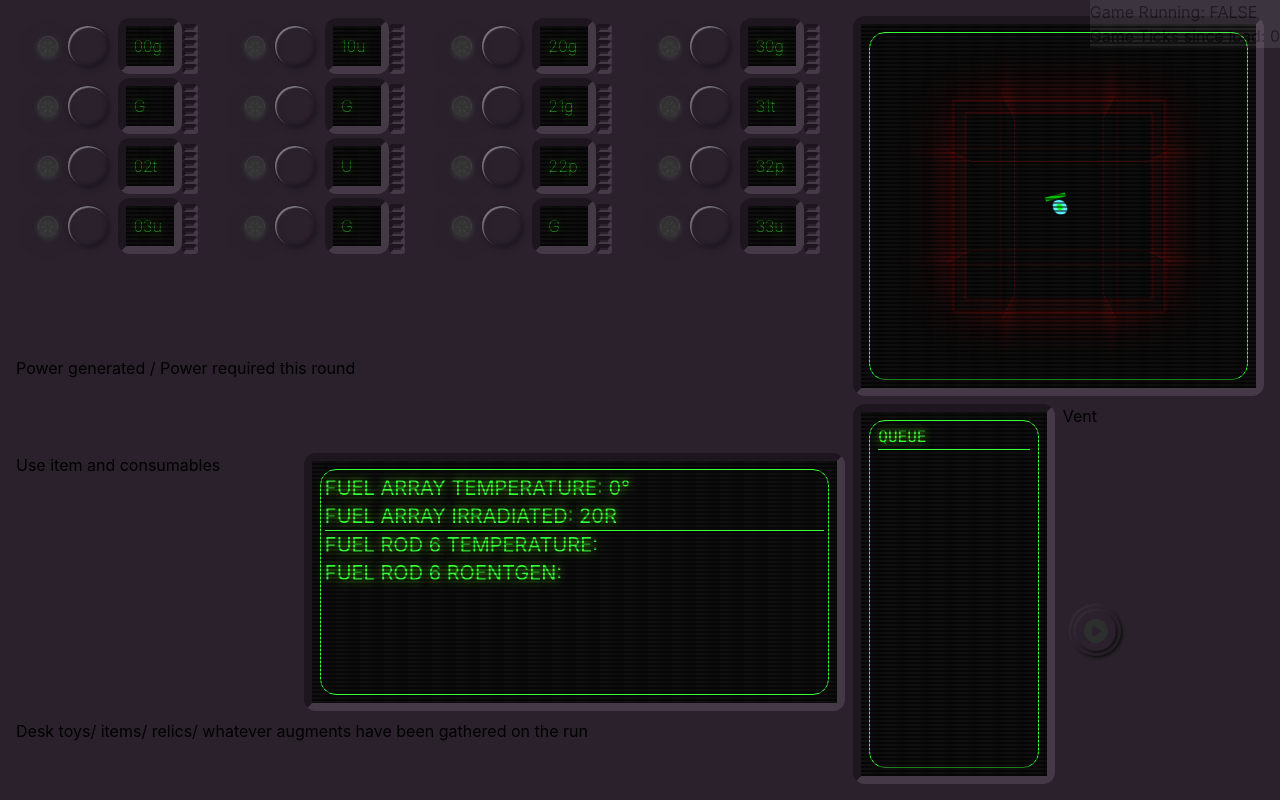
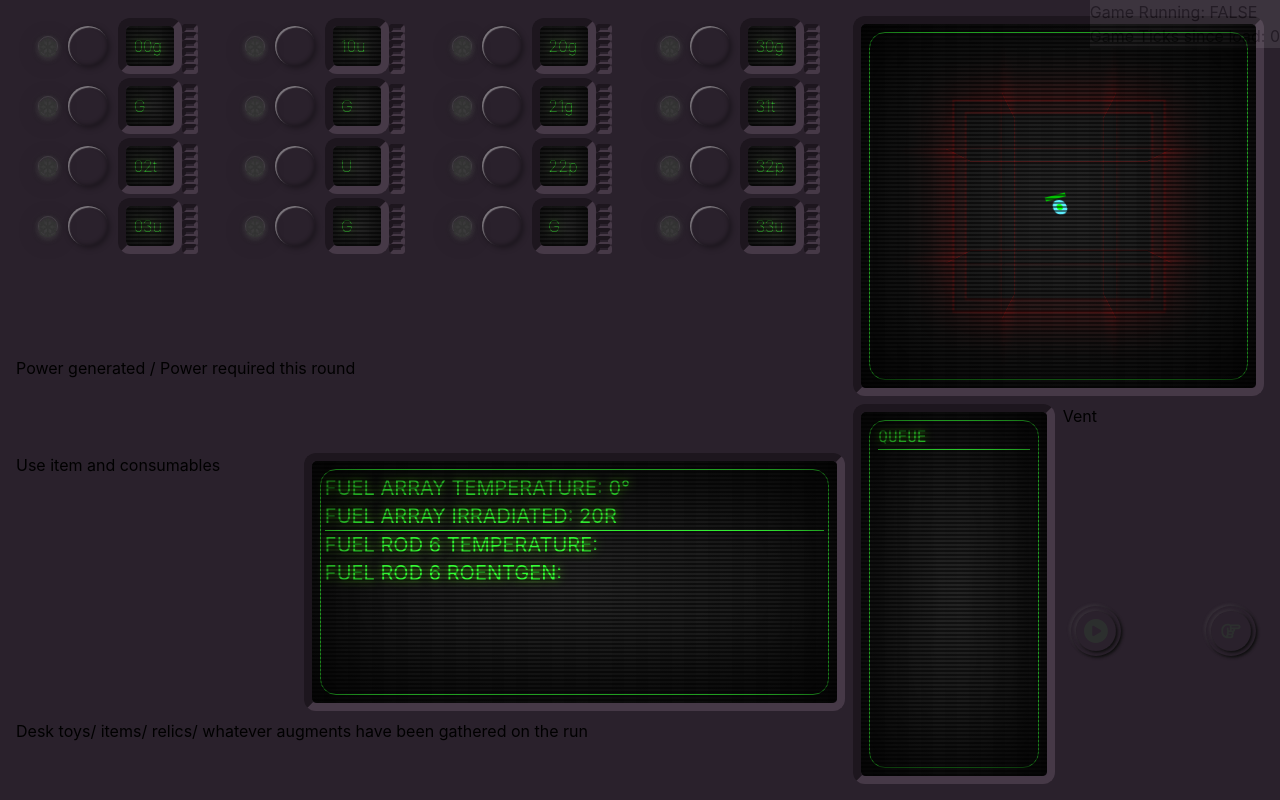
Before and after one commit to christophercurtisdev/ReactorSim, a React (Vite) app: page / in a window 1280 px wide. Built offline with nearby package versions, Linux system fonts and the light colour scheme.

Commit message:
I need to fiddle with some engine work but I just dont want to so I made a nice screen vignette and forced perspective for the rounded crt screen + round variable

```diff
--- a/src/Components/ControlPanels/FuelRodSwitchComponent.tsx
+++ b/src/Components/ControlPanels/FuelRodSwitchComponent.tsx
@@ -1,6 +1,5 @@
 import { useEffect, useState } from 'react';
 import Game from '../../Core/Game';
-import FuelType from '../../Core/TypeLists/FuelType';
 import FuelRod from '../../Reactor/Objects/FuelRod';
 import NixieHtmlEntity from '../Partials/NixieHtmlEntityComponent';
 import FuelRodStatus from '../../Core/TypeLists/FuelRodStatus';
@@ -66,7 +65,7 @@ export default function FuelRodSwitchComponent({fuelRod}: {fuelRod: FuelRod}) {
                 <span className='fuel-indicator-bar lit rounded border-4 border-t-mauve-900 border-l-mauve-900 border-b-mauve-700 border-r-mauve-700 w-4 top-12'></span>
             </div>
             <div className='w-16'>
-                <CRTCopmonent content={labelDisplay} border={false} />
+                <CRTCopmonent content={labelDisplay} border={false} vignette={false} />
             </div>
             <label className="tgl-43">
                 <input className="tgl-43__input" type="checkbox" onChange={onSwitchToggle} />
--- a/src/Components/ControlPanels/MenuButtonsComponent.tsx
+++ b/src/Components/ControlPanels/MenuButtonsComponent.tsx
@@ -17,6 +17,10 @@ export default function MenuButtonsComponent() {
         return Game.getInstance().getIsRunning() ? pauseGame() : resumeGame();
     }
 
+    function newRound() {
+        return Game.getInstance().newRound();
+    }
+
     useEffect(() => {
         // Subscribe to stop start updates
         const unsubscribeFromStopStartUpdates = Game.getInstance().listenToStopStartEvents((isRunning) => {
@@ -30,10 +34,12 @@ export default function MenuButtonsComponent() {
     }, []);
 
     let playSvg = (<svg xmlns="http://www.w3.org/2000/svg" viewBox="0 0 24 24"><title>Layer 1</title><path fill="#44aa44" d="M0 11.95C0 5.35 5.35 0 11.95 0S23.9 5.35 23.9 11.95 18.55 23.9 11.95 23.9 0 18.55 0 11.95m8.79-5.09c-.35.2-.57.57-.57.98v8.22c0 .41.22.78.57.98s.78.19 1.13-.02l6.72-4.11c.33-.21.54-.56.54-.96 0-.39-.21-.75-.54-.96L9.92 6.88c-.35-.21-.78-.22-1.13-.02v.01z"/></svg>);
+    let nextSvg = (<svg xmlns="http://www.w3.org/2000/svg" viewBox="0 0 640 640"><path fill="#44aa44" d="M512 192L334.4 192C335.4 197.2 336 202.5 336 208L336 224L512 224C520.8 224 528 216.8 528 208C528 199.2 520.8 192 512 192zM288 208C288 190.3 273.7 176 256 176L232 176C165.7 176 112 229.7 112 296L112 344C112 396.5 145.7 441.1 192.7 457.4C192.2 454.3 192 451.2 192 448C192 428 201.2 410.1 215.6 398.3C210.7 389.3 208 378.9 208 368C208 352.9 213.3 339 222 328C213.2 317 208 303.1 208 288L208 248C208 234.7 218.7 224 232 224C245.3 224 256 234.7 256 248L256 288C256 296.8 263.2 304 272 304C280.8 304 288 296.8 288 288L288 208zM256 128L256 128C274 128 290.6 134 304 144L512 144C547.3 144 576 172.7 576 208C576 243.3 547.3 272 512 272L430 272C431.3 277.1 432 282.5 432 288C432 313.3 417.3 335.2 396 345.6C398.6 352.6 400 360.1 400 368C400 388 390.8 405.9 376.4 417.7C381.3 426.7 384 437.1 384 448C384 483.3 355.3 512 320 512L232 512C139.2 512 64 436.8 64 344L64 296C64 203.2 139.2 128 232 128L256 128zM320 464C328.8 464 336 456.8 336 448C336 439.2 328.8 432 320 432L256 432C247.2 432 240 439.2 240 448C240 456.8 247.2 464 256 464L320 464zM336 288C336 293.5 335.3 298.9 334 304L368 304C376.8 304 384 296.8 384 288C384 279.2 376.8 272 368 272L336 272L336 288zM312 352L272 352C263.2 352 256 359.2 256 368C256 376.8 263.2 384 272 384L336 384C344.8 384 352 376.8 352 368C352 359.2 344.8 352 336 352L312 352z"/></svg>);
 
     return (
         <div className="flex h-full justify-between p-2">
             <SoftRecessLatchingButton onCheck={toggleRunning} onUncheck={toggleRunning} checked={gameRunning} icon={playSvg}/>
+            <SoftRecessLatchingButton onCheck={newRound} icon={nextSvg}/>
         </div>
     );
 }
--- a/src/Components/Partials/CRTComponent.tsx
+++ b/src/Components/Partials/CRTComponent.tsx
@@ -1,11 +1,12 @@
-export default function CRTCopmonent({content, border = true}) {
+export default function CRTCopmonent({content, border = true, vignette = true}) {
 
-    let borderClass = (border ? 'border p-1 ' : '') + 'rounded-2xl max-h-full h-full';
+    let crtContentClass = (border ? 'border p-1 ' : '') + 'rounded-2xl max-h-full h-full';
+    let crtClass = vignette ? '' : 'no-vignette';
 
     return (
         <div className="max-h-full h-full rounded-xl border-8 border-t-mauve-900 border-l-mauve-900 border-b-mauve-700 border-r-mauve-700">
-            <div className="crt p-2 max-h-full h-full">
-                <div className={borderClass}>
+            <div className={"crt p-2 max-h-full h-full " + crtClass}>
+                <div className={crtContentClass}>
                     {content}
                 </div>
             </div>
--- a/src/Core/Game.ts
+++ b/src/Core/Game.ts
@@ -2,6 +2,7 @@ import FuelArray from "../Reactor/Objects/FuelArray";
 import FuelRod from "../Reactor/Objects/FuelRod";
 import Reactor from "../Reactor/Objects/Reactor";
 import ActionQueue from "./ActionQueue";
+import GameRound from "./GameRound";
 import type QueueAction from "./Interfaces/QueueActionInterface";
 import TickSystem from "./TickSystem";
 import FuelType from "./TypeLists/FuelType";
@@ -11,6 +12,7 @@ class Game {
 
     private reactor: Reactor;
     private actionQueue: ActionQueue;
+    private currentGameRound: GameRound;
 
     private constructor() {
         this.reactor = new Reactor();
@@ -39,7 +41,10 @@ class Game {
     }
 
     tick() {
-        this.reactor.tick();
+        if (this.currentGameRound) {
+            this.reactor.tick();
+            this.currentGameRound.tick();
+        }
     }
 
     pushToActionQueue(action: QueueAction) {
@@ -89,6 +94,14 @@ class Game {
     listenToTickEvents(listener: (tickCount: number) => void) {
         return TickSystem.getInstance().subscribeToTickEvents(listener);
     }
+
+    newRound() {
+        this.currentGameRound = new GameRound();
+    }
+
+    endRound() {
+        this.currentGameRound = null;
+    }
 }
 
 export default Game;
--- /dev/null
+++ b/src/Core/GameRound.ts
@@ -0,0 +1,21 @@
+import Game from "./Game";
+import type Ticks from "./Interfaces/TicksInterface";
+
+export default class GameRound implements Ticks {
+    private requiredPower: number;
+    private dayLength: number;
+    private remainingTicks: number;
+
+    constructor() {
+        this.requiredPower = 100;
+        this.dayLength = 200;
+        this.remainingTicks = this.dayLength;
+    }
+
+    tick(): void {
+        this.remainingTicks--;
+        if (this.remainingTicks <= 0) {
+            Game.getInstance().endRound();
+        }
+    }
+}
--- a/src/css/CRT.css
+++ b/src/css/CRT.css
@@ -1,9 +1,9 @@
 .crt {
   color: #33ff33;
-  background: #0a0a0a;
+  background: radial-gradient(#222 1%,#0a0a0a);
   position: relative;
   overflow: hidden;
-
+  border-radius: 5px
 }
 
 .crt::after {
@@ -22,6 +22,11 @@
                     rgba(255, 255, 255, 0.01) 50%);
   background-size: 100% 4px, 24px 100%;
   pointer-events: none;
+  box-shadow: 0 0 100px rgba(0,0,0,0.9) inset;
+}
+
+.crt.no-vignette::after {
+  box-shadow: none;
 }
 
 .crt-text {
```
